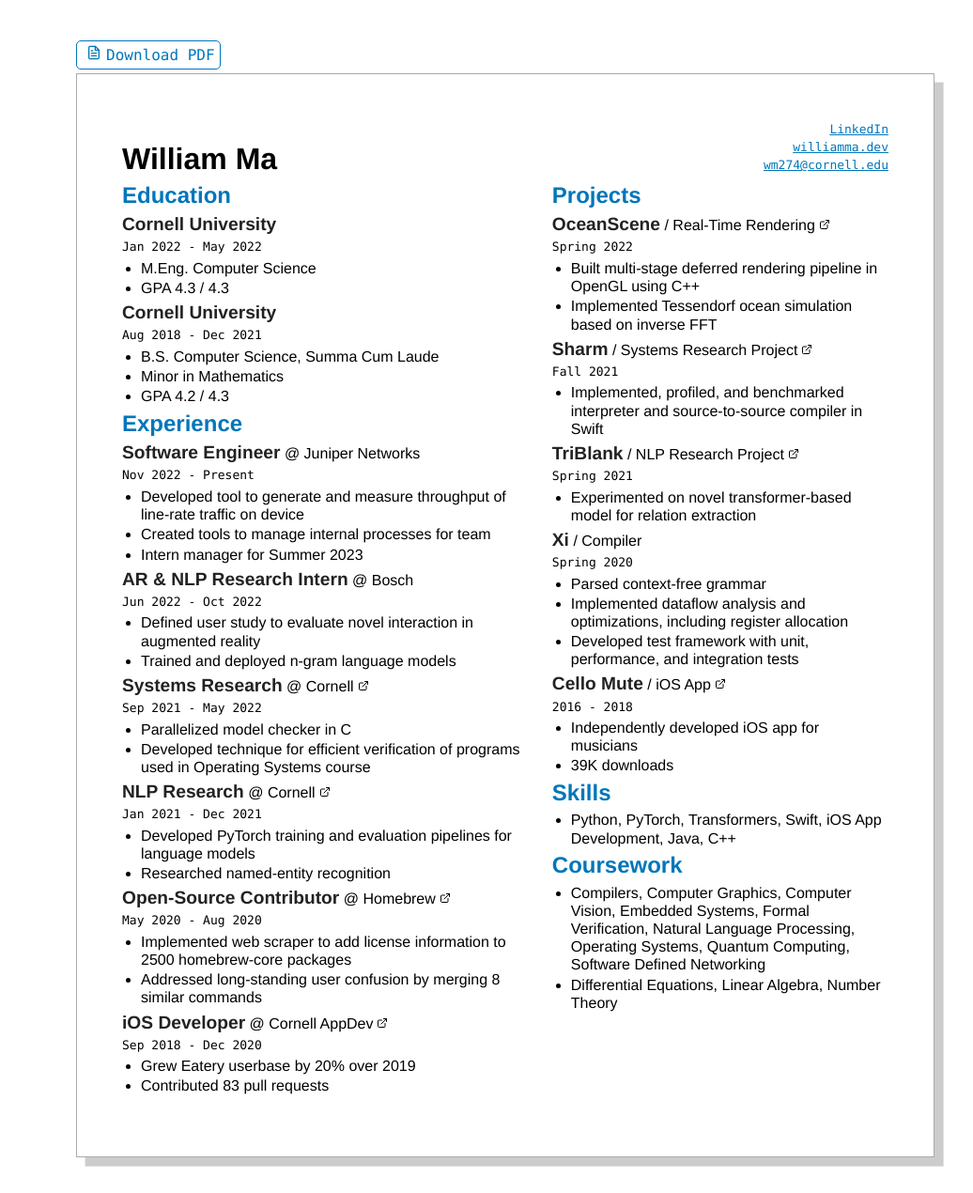
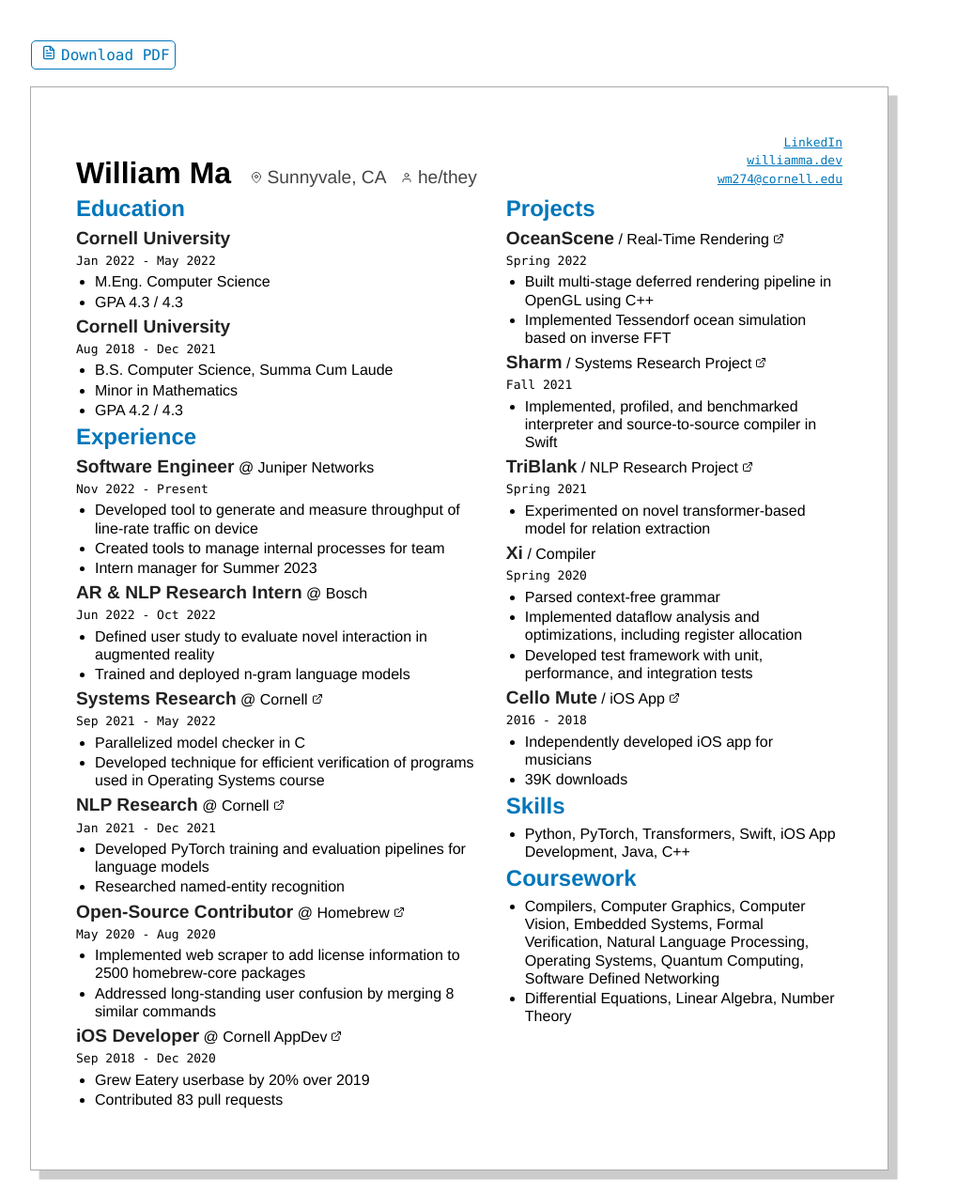
Before and after one commit to whoiswillma/whoiswillma.github.io, a Jekyll site: the page resume/resume.html, which Jekyll copies as it is, in a window 1280 px wide. Shown: the whole page at 94% size, without its empty margins (151-1187 px from the left). Built offline with Jekyll 4.4.1, drawn with Linux system fonts in a browser that asks for light colours; before the commit the page ends 1241 px from its top, so only the background shows below that.

Commit message:
resume: Add pronouns

```diff
--- /dev/null
+++ b/resume/resume.css
@@ -0,0 +1,162 @@
+* {
+  font-family: "Helvetica Neue";
+  font-size: medium;
+  margin: 0px;
+  line-height: 1.2;
+}
+
+#menu-bar {
+  margin: 0.5in auto 0.25in auto;
+  width: 9.5in;
+}
+
+#content {
+  margin: 0 auto 0.25in auto;
+  border: 1px solid #aaa;
+  box-shadow: 0.1in 0.1in #ccc;
+  height: 11in;
+  width: 8.5in;
+  padding: 0.5in;
+}
+
+#pdf-download {
+  border: 1px solid;
+  border-radius: 5px;
+  color: #0076ba;
+  text-decoration: none;
+  font-family: "Menlo", monospace;
+  font-size: 1em;
+  padding: 5px;
+}
+
+#pdf-download .feather-file-text {
+  width: 1em;
+  height: 1em;
+  margin-left: 5px;
+  margin-right: 5px;
+}
+
+#header {
+  align-items: last baseline;
+  display: flex;
+  justify-content: space-between;
+}
+
+#header h1 {
+  display: inline;
+  margin-right: 10px;
+  color: black;
+  font-size: xx-large;
+}
+
+#header h3 {
+  display: inline;
+  color: #444;
+  font-size: 1.2em;
+  font-weight: normal;
+  margin-right: 5px;
+}
+
+#header .feather {
+  height: 12px;
+}
+
+#header ul {
+  list-style-type: none;
+  text-align: right;
+}
+
+#header #links a {
+  color: #0076ba;
+  font-family: "Menlo", monospace;
+  font-size: small;
+}
+
+#body {
+  display: flex;
+  justify-content: space-between;
+  gap: 20px;
+}
+
+#body .col-1 {
+  /* border: 1px solid orange; */
+  width: 55%;
+}
+
+#body .col-2 {
+  /* border: 1px solid blue; */
+  width: 45%;
+}
+
+#body h1 {
+  color: black;
+  font-size: xx-large;
+}
+
+#body h2 {
+  color: #0076ba;
+  font-size: x-large;
+  margin-top: 5px;
+}
+
+#body h3 {
+  color: #222;
+  font-size: larger;
+}
+
+#body h4 {
+  font-family: "Menlo", monospace;
+  font-size: small;
+  font-weight: normal;
+  margin-top: 5px;
+}
+
+#body ul {
+  margin-top: 5px;
+  padding-left: 20px;
+}
+
+#body ul li {
+  margin-bottom: 2px;
+}
+
+#body .feather-external-link {
+  width: 12px;
+  height: 12px;
+  padding-left: 4px;
+}
+
+#body .section-item {
+  margin-top: 5px;
+}
+
+#body .section-item h3 {
+  display: inline;
+}
+
+#body a {
+  color: black;
+  text-decoration: none;
+}
+
+#body a:hover {
+  color: black;
+  text-decoration: underline;
+}
+
+@media print {
+  #page {
+    margin: 0;
+  }
+
+  #content {
+    border: none;
+    margin: 0;
+    box-shadow: none;
+    padding: 0;
+  }
+
+  .print-hidden {
+    display: none;
+  }
+}
--- a/resume/resume.html
+++ b/resume/resume.html
@@ -3,162 +3,22 @@
 
 <head>
   <title>William Ma - Resume</title>
-  <style>
-    * {
-      font-family: "Helvetica Neue";
-      font-size: medium;
-      margin: 0px;
-      line-height: 1.2;
-    }
-
-    #page {
-      margin: 0.5in auto 0 auto;
-      width: 8.5in;
-    }
-
-    #pdf-download {
-      border: 1px solid;
-      border-radius: 5px;
-      color: #0076ba;
-      text-decoration: none;
-      font-family: "Menlo", monospace;
-      font-size: 1em;
-      padding: 5px;
-    }
-
-    #pdf-download .feather-file-text {
-      width: 1em;
-      height: 1em;
-      margin-left: 5px;
-      margin-right: 5px;
-    }
-
-    #content {
-      margin: 0.1in auto 0.1in auto;
-      border: 1px solid #aaa;
-      box-shadow: 0.1in 0.1in #ccc;
-      height: 11in;
-      width: 8.5in;
-      padding: 0.5in;
-    }
-
-    #header {
-      align-items: last baseline;
-      display: flex;
-      justify-content: space-between;
-    }
-
-    #header ul {
-      list-style-type: none;
-      text-align: right;
-    }
-
-    #header #links a {
-      color: #0076ba;
-      font-family: "Menlo", monospace;
-      font-size: small;
-    }
-
-    #body {
-      display: flex;
-      justify-content: space-between;
-      gap: 20px;
-    }
-
-    #body .col-1 {
-      /* border: 1px solid orange; */
-      width: 55%;
-    }
-
-    #body .col-2 {
-      /* border: 1px solid blue; */
-      width: 45%;
-    }
-
-    h1 {
-      color: black;
-      font-size: xx-large;
-    }
-
-    h2 {
-      color: #0076ba;
-      font-size: x-large;
-      margin-top: 5px;
-    }
-
-    h3 {
-      color: #222;
-      font-size: larger;
-    }
-
-    h4 {
-      font-family: "Menlo", monospace;
-      font-size: small;
-      font-weight: normal;
-      margin-top: 5px;
-    }
-
-    #body ul {
-      margin-top: 5px;
-      padding-left: 20px;
-    }
-
-    #body ul li {
-      margin-bottom: 2px;
-    }
-
-    .feather-external-link {
-      width: 12px;
-      height: 12px;
-      padding-left: 4px;
-    }
-
-    .section-item {
-      margin-top: 5px;
-    }
-
-    .section-item h3 {
-      display: inline;
-    }
-
-    #body a {
-      color: black;
-      text-decoration: none;
-    }
-
-    #body a:hover {
-      color: black;
-      text-decoration: underline;
-    }
-
-    @media print {
-      #page {
-        margin: 0;
-      }
-
-      #content {
-        border: none;
-        margin: 0;
-        box-shadow: none;
-        padding: 0;
-      }
-
-      .print-hidden {
-        display: none;
-      }
-    }
-  </style>
+  <link rel="stylesheet" href="resume.css">
 </head>
 <script src="https://unpkg.com/feather-icons"></script>
 
 <body>
   <div id="page">
-    <div class="print-hidden">
+    <div class="print-hidden" id="menu-bar">
       <a id="pdf-download" href="William-Ma-Resume.pdf" download><i data-feather="file-text"></i>Download PDF</a>
     </div>
     <div id="content">
       <div id="header">
-        <h1>William Ma</h1>
+        <div>
+          <h1>William Ma</h1>
+          <h3><i data-feather="map-pin"></i>Sunnyvale, CA</h3>
+          <h3><i data-feather="user"></i>he/they</h3>
+        </div>
         <ul id="links">
           <li><a href="https://www.linkedin.com/in/william-ma-156ba4137/">LinkedIn</a></li>
           <li><a href="https://williamma.dev/">williamma.dev</a></li>
```
Also changed, not shown: 1 other file.
